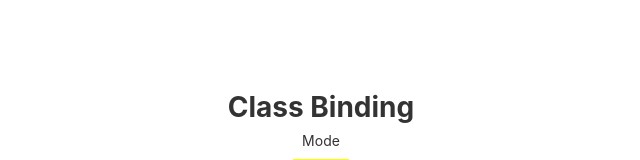
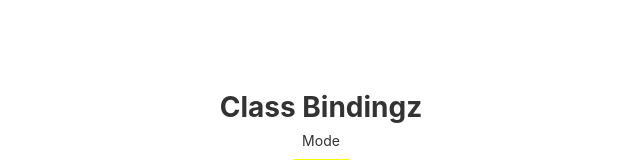
Before and after one commit to salahitani/angular-restaurant, an Angular app: page / in a window 1280 px wide. Shown: the top 160 px of the page, without its empty margins (319-959 px from the left). Built offline with nearby package versions, Linux system fonts and the light colour scheme.

Commit message:
Typo fix

```diff
--- a/src/app/app.component.html
+++ b/src/app/app.component.html
@@ -351,7 +351,7 @@
   </div> -->
 
   <!-- Resources -->
-  <h1>Class Binding</h1>
+  <h1>Class Bindingz</h1>
   <div [ngClass]="divClasses">Mode</div>
   <div [class.visible]="isVisible" [ngStyle]="styles">Visibility</div>
   <div [class]="cafe" [style.color]="dynamicColor">You Class</div>
```
